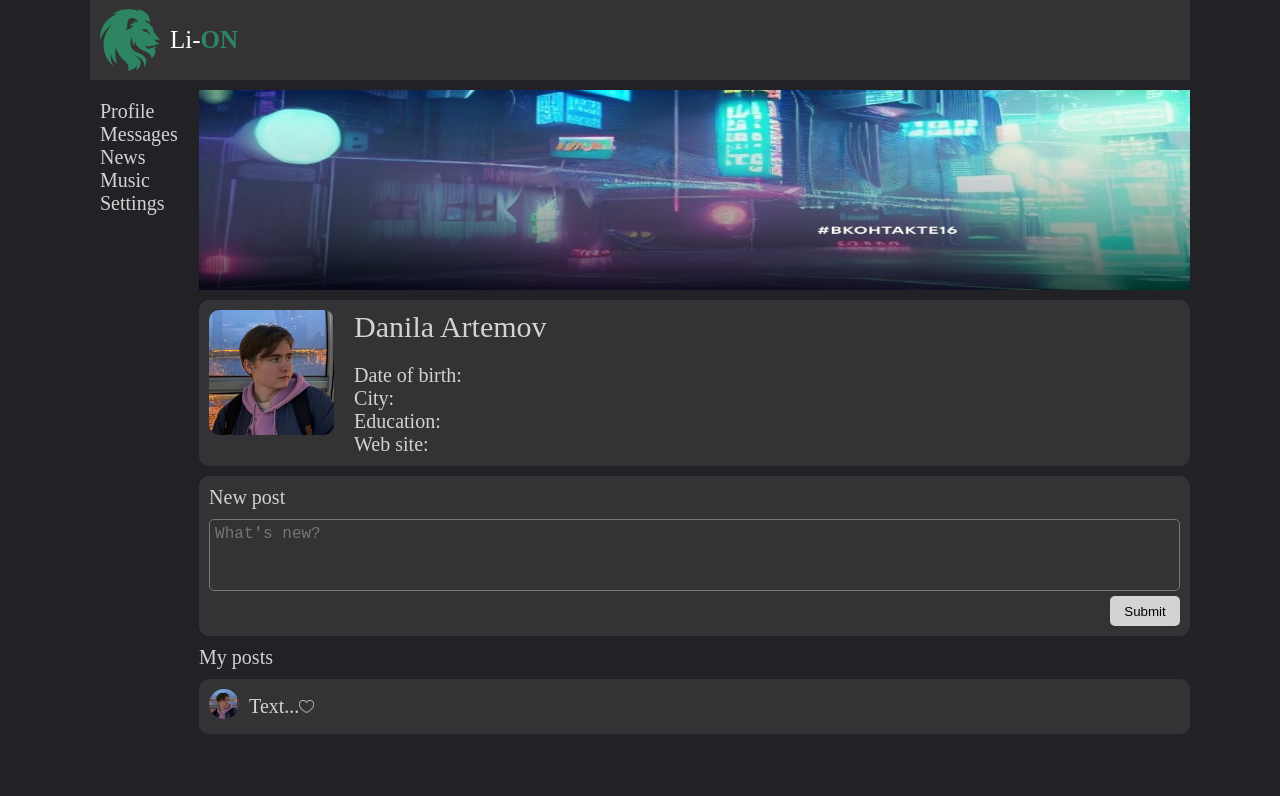
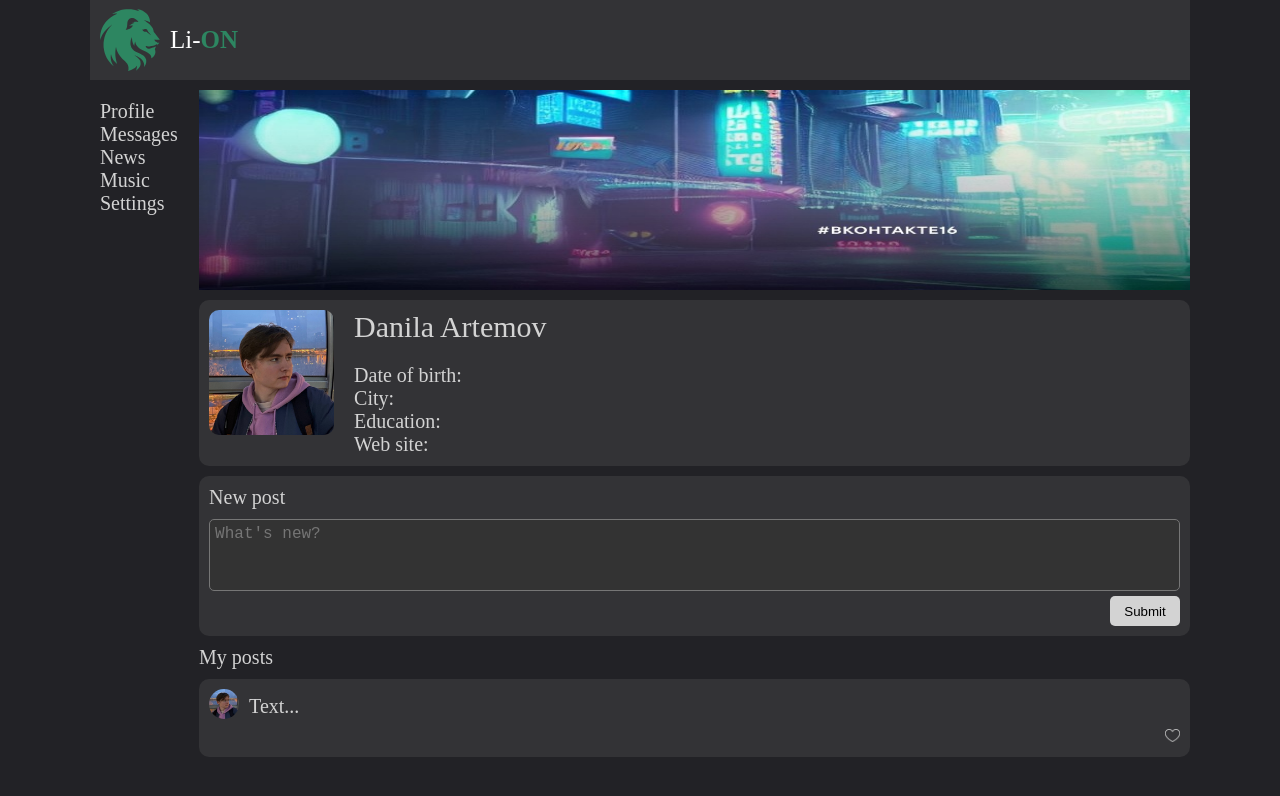
Before and after one commit to lonsdale007/first-app, a React (Create React App) app: page / in a window 1280 px wide. Shown: the top 796 px of the page. Built offline with nearby package versions, Linux system fonts and the light colour scheme; a web font is replaced by a local one.

Commit message:
Подкорректировал расположение контента в посте

```diff
--- a/src/components/Profile/PostBlock/Posts/Post/Post.jsx
+++ b/src/components/Profile/PostBlock/Posts/Post/Post.jsx
@@ -3,11 +3,13 @@ import p from './Post.module.css';
 function Post() {
     return (
         <div className={p.post}>
+            <div className={p.content}>
                 <div className={p.avatar}>
                     <img src={require('../../../../../img/avatar.jpg')} alt={''}/>
                 </div>
                 <div className={p.text}>
                     Text...
+                </div>
             </div>
             <div className={p.like}>
                 <img src={require('../../../../../img/unliked.png')}
--- a/src/components/Profile/PostBlock/Posts/Post/Post.module.css
+++ b/src/components/Profile/PostBlock/Posts/Post/Post.module.css
@@ -1,11 +1,17 @@
 .post {
     display: flex;
-    flex-direction: row;
-    align-items: center;
+    flex-direction: column;
+    justify-content: center;
     background-color: #333336;
     border-radius: 10px;
     padding: 10px;
     margin-top: 10px;
+}
+
+.content {
+    display: flex;
+    flex-direction: row;
+    align-items: center;
 }
 
 .avatar img {
@@ -16,6 +22,7 @@
 
 .like {
     cursor: pointer;
+    align-self: end;
 }
 
 .like img {
```
Lines whose indentation alone changed are shown as unchanged.
